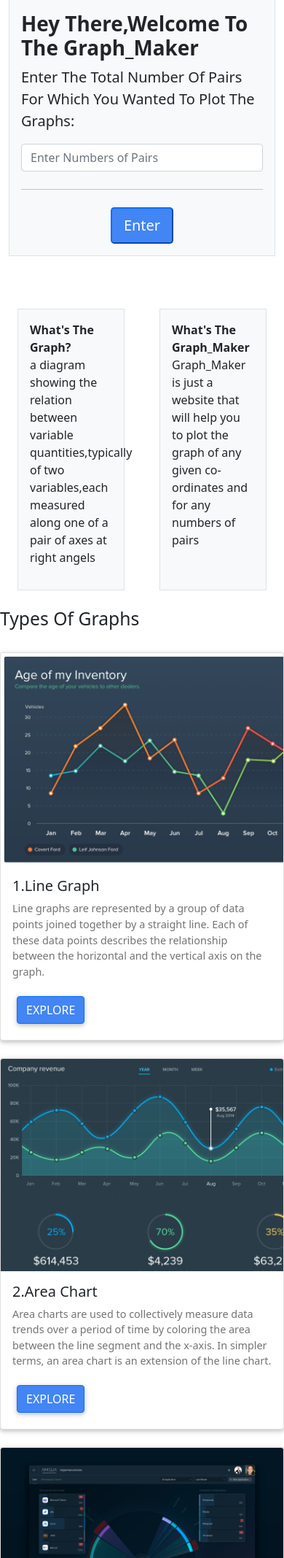
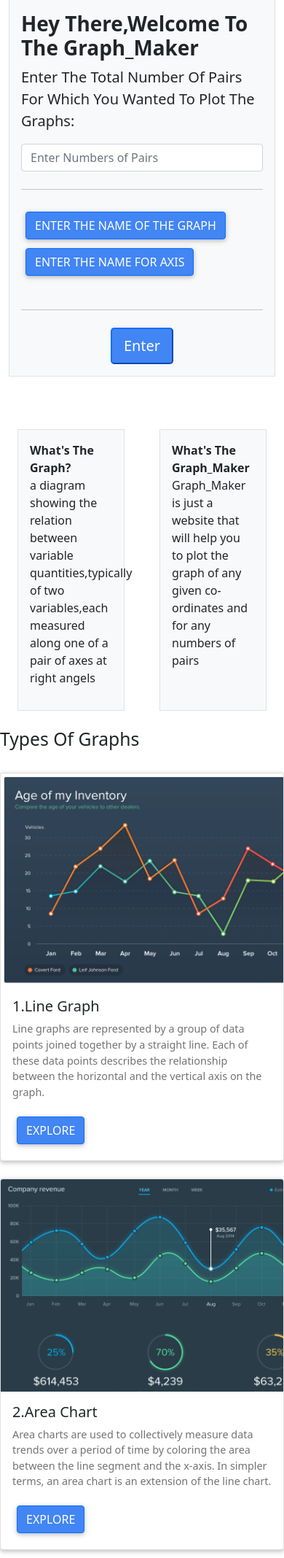
Before and after one commit to SalmanAd01/Graph_Maker, a Flask app: page / in a window 390 px wide. Shown: the part 105-2240 px from the top of the page at 73% size. Run offline with Flask 2, Linux system fonts and the light colour scheme; some libraries are stand-ins or nearby versions.

Commit message:
Added more Features

```diff
--- a/templates/index.html
+++ b/templates/index.html
@@ -61,9 +61,50 @@
                     </div>
                 </div>
                 <hr class="my-4">
+                <p>
+                    <a class="btn btn-primary" data-bs-toggle="collapse" href="#multiCollapseExample1" role="button" aria-expanded="false" aria-controls="multiCollapseExample1">Enter The Name Of The Graph</a>
+                    <button class="btn btn-primary" type="button" data-bs-toggle="collapse" data-bs-target="#multiCollapseExample2" aria-expanded="false" aria-controls="multiCollapseExample2">Enter The Name For Axis</button>
+                </p>
+                <div class="row">
+                    <div class="col">
+                        <div class="collapse multi-collapse" id="multiCollapseExample1">
+                            <div class="row g-2 pb-3">
+                                <div class="col-md">
+                                    <div class="form-floating">
+                                        <input type="text" class="form-control" name="gname" id="floatingInputGrid">
+                                        <label for="floatingInputGrid">Graph</label>
+                                    </div>
+                                </div>
+                            </div>
+                        </div>
+                    </div>
+                    <div class="col">
+                        <div class="collapse multi-collapse" id="multiCollapseExample2">
+                            <div class="row g-2 pb-3">
+                                <div class="col-md">
+                                    <div class="form-floating">
+                                        <input type="text" class="form-control" name="xname" id="floatingInputGrid">
+                                        <label for="floatingInputGrid">X-axis</label>
+                                    </div>
+                                </div>
+                            </div>
+                            <div class="row g-2 pb-3">
+                                <div class="col-md">
+                                    <div class="form-floating">
+                                        <input type="text" class="form-control" name="yname" id="floatingInputGrid">
+                                        <label for="floatingInputGrid">Y-axis</label>
+                                    </div>
+                                </div>
+                            </div>
+                        </div>
+                    </div>
+                </div>
+                <hr class="my-4">
+
                 <div class="text-center">
                     <button class="btn-lg btn-primary" type="submit">Enter</button>
                 </div>
+
                 <!-- </form> -->
             </div>
         </div>
```
